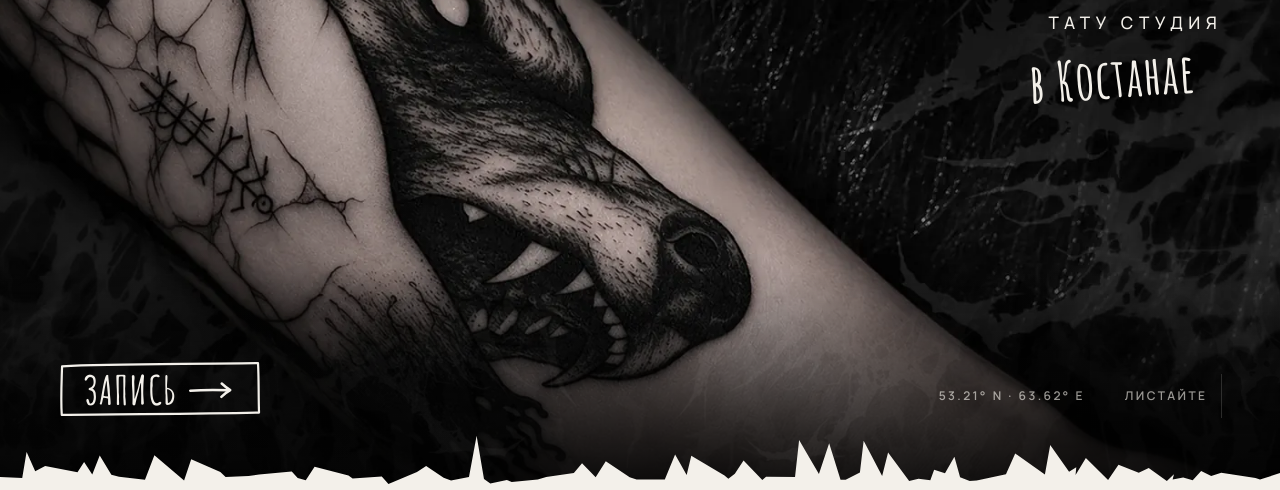
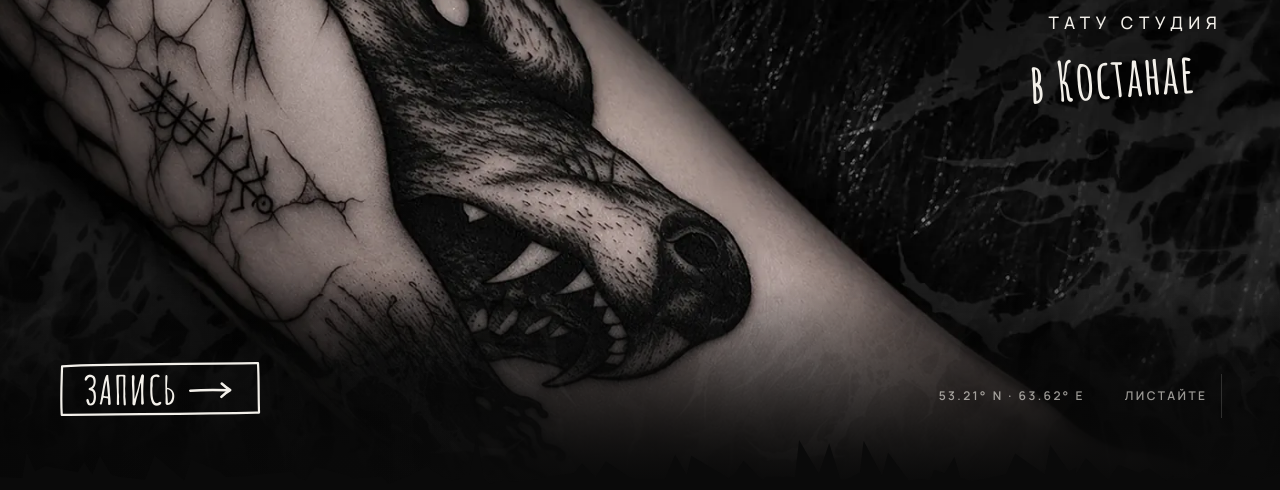
Before and after one commit to Amudkzawi/akiotoo-website, a plain HTML site: page index.html in a window 1280 px wide. Shown: the part 310-800 px from the top of the page. Drawn offline with nearby package versions, Linux system fonts and the light colour scheme.

Commit message:
Тёмная тема по умолчанию, светлая — по ссылке ?theme=light
Co-Authored-By: Claude Opus 5.5 <noreply@anthropic.com>

```diff
--- a/css/style.css
+++ b/css/style.css
@@ -442,6 +442,14 @@ body.lb-open { overflow: hidden; }
       linear-gradient(180deg, rgba(0,0,0,.5) 0%, rgba(0,0,0,0) 22%),
       linear-gradient(0deg, rgba(0,0,0,.55) 0%, rgba(0,0,0,0) 30%);
   }
+  /* тёмная тема: низ hero плавно уходит в фон страницы */
+  :root[data-theme='dark'] .hero__shade {
+    background:
+      linear-gradient(90deg, rgba(0,0,0,.35) 0%, rgba(0,0,0,0) 40%),
+      linear-gradient(180deg, rgba(0,0,0,.5) 0%, rgba(0,0,0,0) 22%),
+      linear-gradient(0deg, var(--paper) 0%, rgba(10,10,10,0) 26%);
+  }
+  :root[data-theme='dark'] .work__num { color: var(--text); mix-blend-mode: difference; }
   .hero__brand { top: 17vh; left: auto; right: 4.5vw; width: min(52vw, 980px); }
   .hero__sub { margin-top: 1.2vw; }
   .hero__studio { font-size: clamp(16px, 1.35vw, 24px); letter-spacing: .32em; }
--- a/index.html
+++ b/index.html
@@ -3,6 +3,20 @@
 <head>
   <meta charset="utf-8">
   <meta name="viewport" content="width=device-width, initial-scale=1, viewport-fit=cover">
+  <!-- Тема сайта. По умолчанию — тёмная (первая версия).
+       Светлая открывается по ссылке ?theme=light (и запоминается до закрытия вкладки),
+       вернуть тёмную — ?theme=dark. Чтобы сделать светлую основной — поменяйте DEFAULT на 'light'. -->
+  <script>
+    (function () {
+      var DEFAULT = 'dark';
+      var t = new URLSearchParams(location.search).get('theme');
+      try {
+        if (t === 'light' || t === 'dark') sessionStorage.setItem('akiotoo-theme', t);
+        else t = sessionStorage.getItem('akiotoo-theme');
+      } catch (e) {}
+      document.documentElement.setAttribute('data-theme', t === 'light' || t === 'dark' ? t : DEFAULT);
+    })();
+  </script>
   <title>AKIOTOO — тату студия в Костанае</title>
   <meta name="description" content="AKIOTOO — тату студия в Костанае. Индивидуальные эскизы в любом стиле, стерильность и безопасность, бесплатная консультация. Опыт более 5 лет, 3500+ работ.">
   <meta name="theme-color" content="#0a0a0a">
```
Also changed, not shown: works.html (+14 -0 lines), 1 other file.
